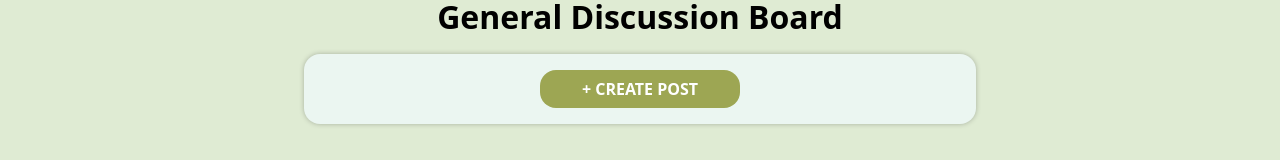
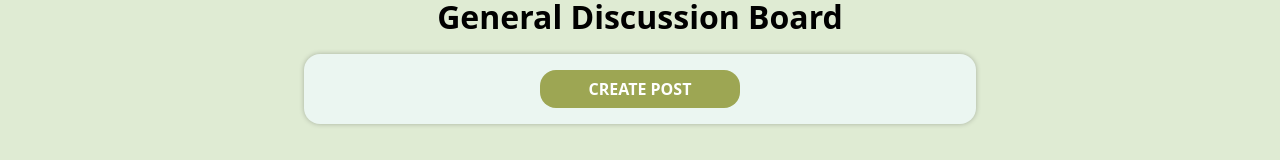
Before and after one commit to kirkwood616/mm-vet-app-frontend, a React (Create React App) app: page /message-board/general in a window 1280 px wide. Shown: the part 343-503 px from the top of the page. Built offline with nearby package versions, Linux system fonts and the light colour scheme.

Commit message:
Removed + in Create button

```diff
--- a/src/components/message-board/CreatePostForm.tsx
+++ b/src/components/message-board/CreatePostForm.tsx
@@ -58,7 +58,7 @@ function CreatePostForm() {
         }
         onClick={() => handleCreateCancelClick()}
       >
-        {isCreateActive ? "CANCEL POST" : "+ CREATE POST"}
+        {isCreateActive ? "CANCEL POST" : "CREATE POST"}
       </button>
 
       <div className={isLoading ? "loadingScreen" : "hiddenLoadScreen"}>
```
